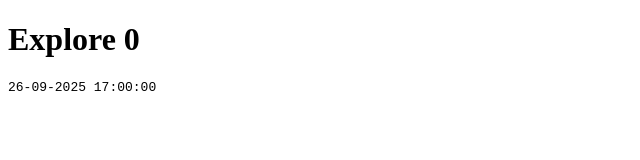
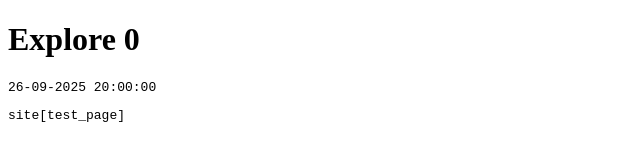
Before and after one commit to medicblog/explorv, a plain HTML site: page public/index.html in a window 1280 px wide. Shown: the whole page, without its empty margins (0-640 px from the left). Drawn offline with Linux system fonts and the light colour scheme.

Commit message:
Updated index.html

```diff
--- a/public/index.html
+++ b/public/index.html
@@ -9,7 +9,8 @@
 <body>
     <div class="page">
         <h1>Explore 0</h1>
-        <pre>26-09-2025 17:00:00</pre>
+        <pre>26-09-2025 20:00:00</pre>
+        <pre>site[test_page]</pre>
     </div>
 </body>
 </html>
```
